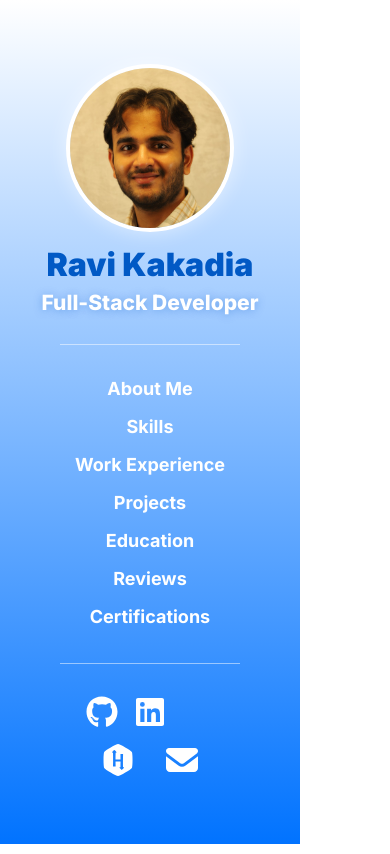
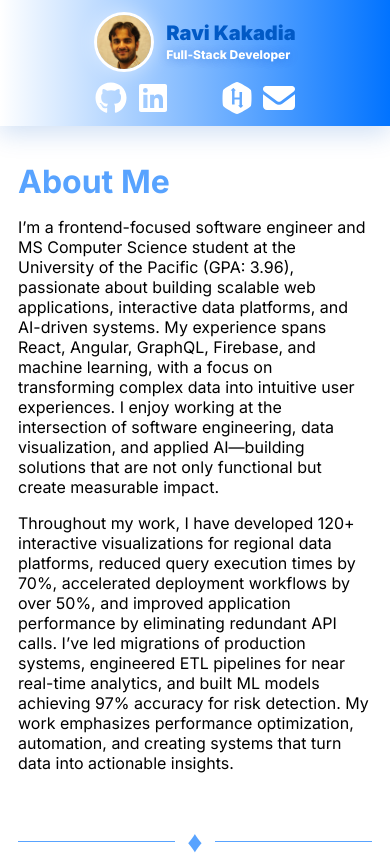
Before and after one commit to ravi-p-k-1/ravi-p-k-1.github.io, a React (Create React App) app: page / in a window 390 px wide. Shown: the top 854 px of the page. Built offline with nearby package versions, Linux system fonts and the light colour scheme.

Commit message:
Mobile and Tablet View implementation

```diff
--- a/src/App.css
+++ b/src/App.css
@@ -1,6 +1,6 @@
 .App {
   display: flex;
-  height: 100%;
+  min-height: 100vh;
   --section-title-size: 38px;
   --section-subtitle-size: 24px;
   --card-title-size: 21px;
@@ -9,6 +9,8 @@
 
 main {
   overflow: auto;
+  min-width: 0;
+  flex: 1;
 }
 
 /* Section */
@@ -34,11 +36,47 @@ main .section:last-child {
 }
 
 .section-content {
-  padding: 0px 20px
-;}
+  padding: 0px 20px;
+}
 
 .text-justified {
   text-align: justify;
+}
+
+@media (max-width: 1180px) {
+  .section {
+    padding: 44px 60px;
+  }
+
+  main .section:first-child {
+    padding-top: 90px;
+  }
+
+  main .section:last-child {
+    padding-bottom: 90px;
+  }
+}
+
+@media (max-width: 960px) {
+  .App {
+    display: block;
+  }
+
+  main {
+    overflow: visible;
+  }
+
+  .section {
+    padding: 40px 32px;
+  }
+
+  main .section:first-child {
+    padding-top: 48px;
+  }
+
+  main .section:last-child {
+    padding-bottom: 72px;
+  }
 }
 
 @media (max-width: 640px) {
@@ -48,4 +86,28 @@ main .section:last-child {
     --card-title-size: 19px;
     --meta-text-size: 16px;
   }
+
+  .section {
+    padding: 34px 18px;
+  }
+
+  main .section:first-child {
+    padding-top: 36px;
+  }
+
+  main .section:last-child {
+    padding-bottom: 56px;
+  }
+
+  .section-title {
+    margin-bottom: 16px;
+  }
+
+  .section-content {
+    padding: 0;
+  }
+
+  .text-justified {
+    text-align: left;
+  }
 }
--- a/src/assets/data/work-experience.json
+++ b/src/assets/data/work-experience.json
@@ -24,6 +24,8 @@
                     "website": "https://sjcdata.org/"
                 },
                 "image": "sjc.png",
+                "imageFit": "contain",
+                "imagePosition": "center top",
                 "description" : "SJC Data Compass is a regional data visualization platform designed to provide accessible, interactive, and data-driven insights for San Joaquin County. The platform transforms complex public datasets into user-friendly charts, dashboards, and downloadable reports covering areas such as employment, housing, education, public health, demographics, and economic development. It integrates data from public sources including FRED, BEA, and California state agencies into responsive visualizations, downloadable datasets, and interactive dashboards that support data-driven decision-making for policymakers, researchers, organizations, and community members."
             },
             {
@@ -36,6 +38,8 @@
                     "figma": "https://www.figma.com/design/xVRHdYDKTpEJwIOdFjXVFg/NSJV-Figma-design?node-id=0-1&t=wIjNdjs7FgQ0FIjc-1"
                 },
                 "image": "nsjv.png",
+                "imageFit": "contain",
+                "imagePosition": "center top",
                 "description" : "The North San Joaquin Valley (NSJV) Data Compass is an interactive regional analytics platform focused on combining and visualizing socioeconomic data across multiple counties within the North San Joaquin Valley region. The platform integrates public datasets from sources such as FRED, BEA, and California state agencies into scalable web-based visualizations, downloadable datasets, and interactive dashboards. It was designed to support regional planning, economic analysis, and public accessibility through reusable chart templates, dynamic filtering systems, high-performance data tables, and responsive user experiences."
             }
         ]
--- a/src/assets/styles/certifications.css
+++ b/src/assets/styles/certifications.css
@@ -107,6 +107,10 @@
 }
 
 @media (max-width: 640px) {
+    .certifications-grid {
+        gap: 18px;
+    }
+
     .certification-card {
         grid-template-columns: 56px minmax(0, 1fr);
         gap: 14px;
@@ -131,3 +135,13 @@
         font-size: 15px;
     }
 }
+
+@media (max-width: 420px) {
+    .certification-card {
+        grid-template-columns: 1fr;
+    }
+
+    .certification-icon {
+        width: 64px;
+    }
+}
--- a/src/assets/styles/components.css
+++ b/src/assets/styles/components.css
@@ -35,7 +35,7 @@
   align-items: center;
   justify-content: center;
   gap: 12px;
-  padding: 0px 400px;
+  padding: 0px clamp(80px, 18vw, 400px);
 }
 
 .line {
@@ -67,6 +67,47 @@
 
   .sidebar-list-item-link {
     font-size: 17px;
+  }
+}
+
+@media (max-width: 960px) {
+  .sidebar-list-item {
+    width: auto;
+    min-width: max-content;
+    height: 34px;
+    padding: 0 10px;
+  }
+
+  .sidebar-list-item-link {
+    font-size: 15px;
+    white-space: nowrap;
+  }
+
+  .sidebar-list-item-link:hover {
+    transform: none;
+  }
+
+  .separator {
+    padding: 0px 56px;
+  }
+
+  .slider {
+    grid-template-columns: repeat(2, minmax(0, 1fr));
+    justify-content: center;
+    gap: 10px;
+  }
+
+  .slider-content {
+    grid-column: 1 / -1;
+    grid-row: 1;
+    width: 100%;
+  }
+
+  .slider-prev,
+  .slider-next {
+    grid-row: 2;
+    justify-self: center;
+    width: 44px;
   }
 }
 
@@ -200,8 +241,13 @@
 }
 
 @media (max-width: 640px) {
+  .separator {
+    padding: 0px 18px;
+  }
+
   .slider {
-    grid-template-columns: 36px minmax(0, 1fr) 36px;
+    grid-template-columns: repeat(2, minmax(0, 1fr));
+    justify-content: center;
     gap: 8px;
   }
 
@@ -216,16 +262,16 @@
   }
 
   .slide-header {
-    grid-template-columns: 88px minmax(0, 1fr);
+    grid-template-columns: 76px minmax(0, 1fr);
     gap: 12px;
   }
 
   .slide-header img {
-    width: 88px;
+    width: 76px;
   }
 
   .slide-image-placeholder {
-    width: 88px;
+    width: 76px;
     font-size: 30px;
   }
 
@@ -233,3 +279,31 @@
     font-size: var(--card-title-size);
   }
 }
+
+@media (max-width: 420px) {
+  .slider {
+    grid-template-columns: repeat(2, minmax(0, 1fr));
+    justify-content: center;
+  }
+
+  .slider-content {
+    grid-column: 1 / -1;
+    grid-row: 1;
+  }
+
+  .slider-prev,
+  .slider-next {
+    grid-row: 2;
+    justify-self: center;
+  }
+
+  .slide-header {
+    grid-template-columns: 1fr;
+  }
+
+  .slide-header img,
+  .slide-image-placeholder {
+    width: 100%;
+    max-width: 180px;
+  }
+}
--- a/src/assets/styles/education.css
+++ b/src/assets/styles/education.css
@@ -84,6 +84,10 @@
 }
 
 @media (max-width: 640px) {
+    .education-list {
+        gap: 18px;
+    }
+
     .education-card {
         padding: 16px;
     }
@@ -105,4 +109,8 @@
     .education-status {
         justify-self: start;
     }
+
+    .education-degree {
+        font-size: 18px;
+    }
 }
--- a/src/assets/styles/projects.css
+++ b/src/assets/styles/projects.css
@@ -125,6 +125,10 @@
 }
 
 @media (max-width: 640px) {
+    .projects-grid {
+        gap: 18px;
+    }
+
     .project-card {
         min-height: 0;
         padding: 16px;
@@ -143,3 +147,14 @@
         font-size: var(--card-title-size);
     }
 }
+
+@media (max-width: 420px) {
+    .project-card-header {
+        grid-template-columns: 1fr;
+    }
+
+    .project-card-header img {
+        width: 100%;
+        max-width: 180px;
+    }
+}
--- a/src/assets/styles/reviews.css
+++ b/src/assets/styles/reviews.css
@@ -44,12 +44,12 @@
     }
 
     .reviews-section .slide-header {
-        grid-template-columns: 82px minmax(0, 1fr);
+        grid-template-columns: 76px minmax(0, 1fr);
     }
 
     .reviews-section .slide-header img,
     .reviews-section .slide-image-placeholder {
-        width: 82px;
+        width: 76px;
     }
 
     .reviews-section .slide-image-placeholder {
@@ -60,3 +60,14 @@
         font-size: 16px;
     }
 }
+
+@media (max-width: 420px) {
+    .reviews-section .slide-header {
+        grid-template-columns: 1fr;
+    }
+
+    .reviews-section .slide-header img,
+    .reviews-section .slide-image-placeholder {
+        width: 96px;
+    }
+}
--- a/src/assets/styles/sidebar.css
+++ b/src/assets/styles/sidebar.css
@@ -12,6 +12,7 @@
     padding: 24px 0;
     box-sizing: border-box;
     background: linear-gradient(180deg, #ffffff, #0173ff);
+    z-index: 10;
 }
 
 .profile-header {
@@ -208,3 +209,150 @@
         padding: 16px 0;
     }
 }
+
+@media (max-width: 960px) {
+    .sidebar {
+        position: sticky;
+        top: 0;
+        width: 100%;
+        min-height: 0;
+        padding: 12px 24px;
+        flex-direction: column;
+        justify-content: center;
+        align-items: center;
+        gap: 10px;
+        background: linear-gradient(90deg, #ffffff, #0173ff);
+        box-shadow: 0 8px 24px rgba(1, 89, 197, 0.18);
+    }
+
+    .profile-header {
+        flex-direction: row;
+        align-items: center;
+        justify-content: center;
+        min-width: 0;
+    }
+
+    .profile-image-container {
+        width: 64px;
+        height: 64px;
+        flex: 0 0 64px;
+        border-width: 3px;
+    }
+
+    .profile-image {
+        width: 74px;
+        height: 111px;
+        top: -7px;
+        left: -3px;
+    }
+
+    .profile-title {
+        width: auto;
+        margin-top: 0;
+        margin-left: 12px;
+        text-align: left;
+    }
+
+    .profile-name {
+        font-size: 24px;
+        line-height: 1.1;
+    }
+
+    .profile-profession {
+        margin-top: 3px;
+        font-size: 14px;
+        line-height: 1.25;
+    }
+
+    .sidebar-separator,
+    .hover-indicator {
+        display: none;
+    }
+
+    .sidebar-list {
+        display: none;
+    }
+
+    .contact {
+        display: flex;
+        justify-content: center;
+        align-items: center;
+        width: auto;
+        min-height: 0;
+        margin-top: 0;
+        margin-left: 0;
+        gap: 14px;
+        padding: 0;
+    }
+
+    .contact a,
+    .contact a:nth-child(3n + 1),
+    .contact a:nth-child(3n + 2),
+    .contact a:nth-child(3n),
+    .contact a:nth-last-child(1):nth-child(3n + 1),
+    .contact a:nth-last-child(2):nth-child(3n + 1),
+    .contact a:nth-last-child(1):nth-child(3n + 2) {
+        grid-column: auto;
+    }
+
+    .contact a {
+        width: 34px;
+        height: 34px;
+    }
+
+    .sidebar-devicon {
+        font-size: 24px;
+    }
+}
+
+@media (max-width: 720px) {
+    .sidebar {
+        padding: 12px 16px;
+    }
+
+    .profile-header {
+        width: 100%;
+    }
+
+    .profile-image-container {
+        width: 54px;
+        height: 54px;
+        flex-basis: 54px;
+    }
+
+    .profile-image {
+        width: 62px;
+        height: 93px;
+        top: -6px;
+        left: -2px;
+    }
+
+    .profile-name {
+        font-size: 22px;
+    }
+
+    .profile-profession {
+        font-size: 13px;
+    }
+
+}
+
+@media (max-width: 420px) {
+    .profile-name {
+        font-size: 20px;
+    }
+
+    .profile-profession {
+        font-size: 12px;
+    }
+
+    .contact {
+        width: 100%;
+        gap: 10px;
+    }
+
+    .contact a {
+        width: 32px;
+        height: 32px;
+    }
+}
--- a/src/assets/styles/skills.css
+++ b/src/assets/styles/skills.css
@@ -66,6 +66,7 @@
   }
 
   .skills-list {
+    justify-content: center;
     gap: 14px 12px;
   }
 
--- a/src/assets/styles/workExperience.css
+++ b/src/assets/styles/workExperience.css
@@ -30,6 +30,8 @@
 
 .work-experience-description li {
     font-size: 18px;
+    line-height: 1.5;
+    overflow-wrap: anywhere;
 }
 
 .selected-projects {
@@ -43,3 +45,23 @@
     font-size: var(--card-title-size);
     font-weight: 500;
 }
+
+@media (max-width: 960px) {
+    .selected-projects {
+        padding: 0;
+    }
+}
+
+@media (max-width: 640px) {
+    .work-experience-section {
+        padding: 16px 0;
+    }
+
+    .work-experience-description ul {
+        padding-left: 20px;
+    }
+
+    .work-experience-description li {
+        font-size: 16px;
+    }
+}
--- a/src/index.css
+++ b/src/index.css
@@ -3,3 +3,7 @@ html, body, #root {
   margin: 0;
   min-height: 100%;
 }
+
+body {
+  overflow-x: hidden;
+}
```
